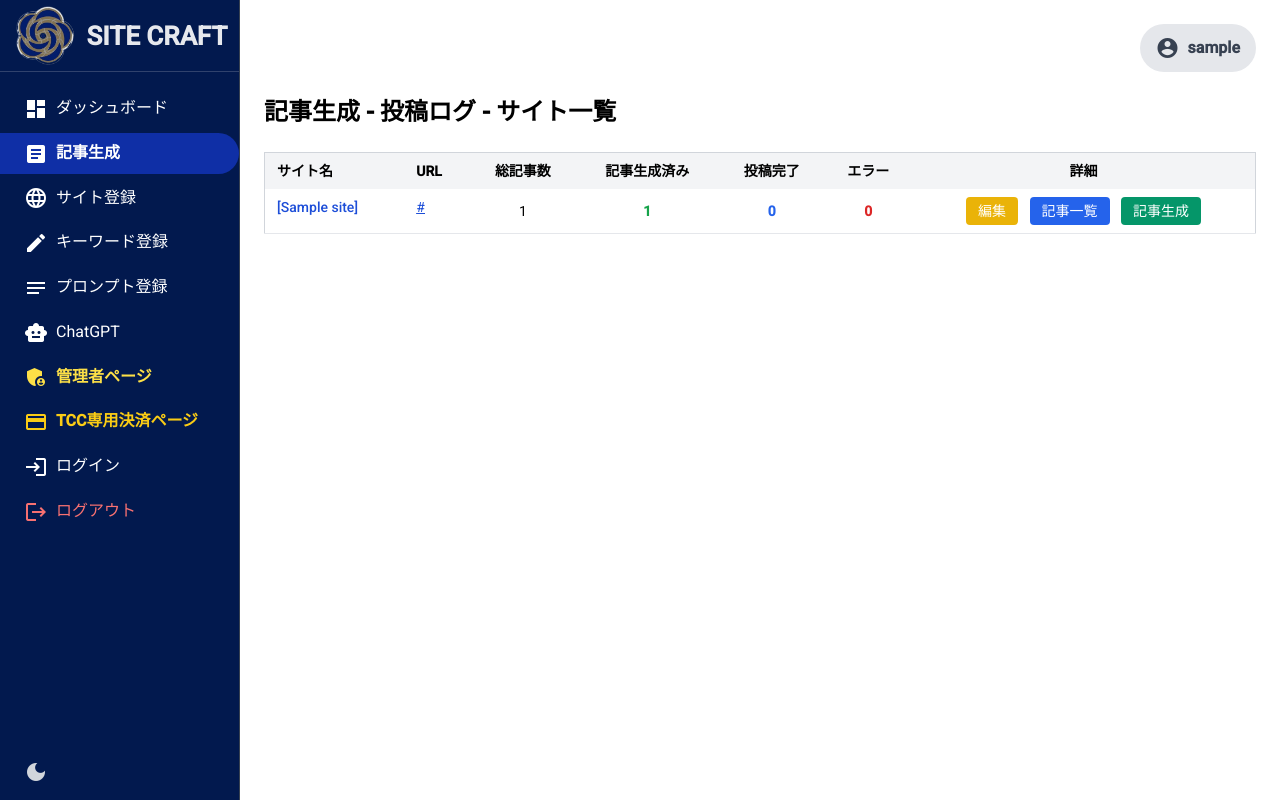
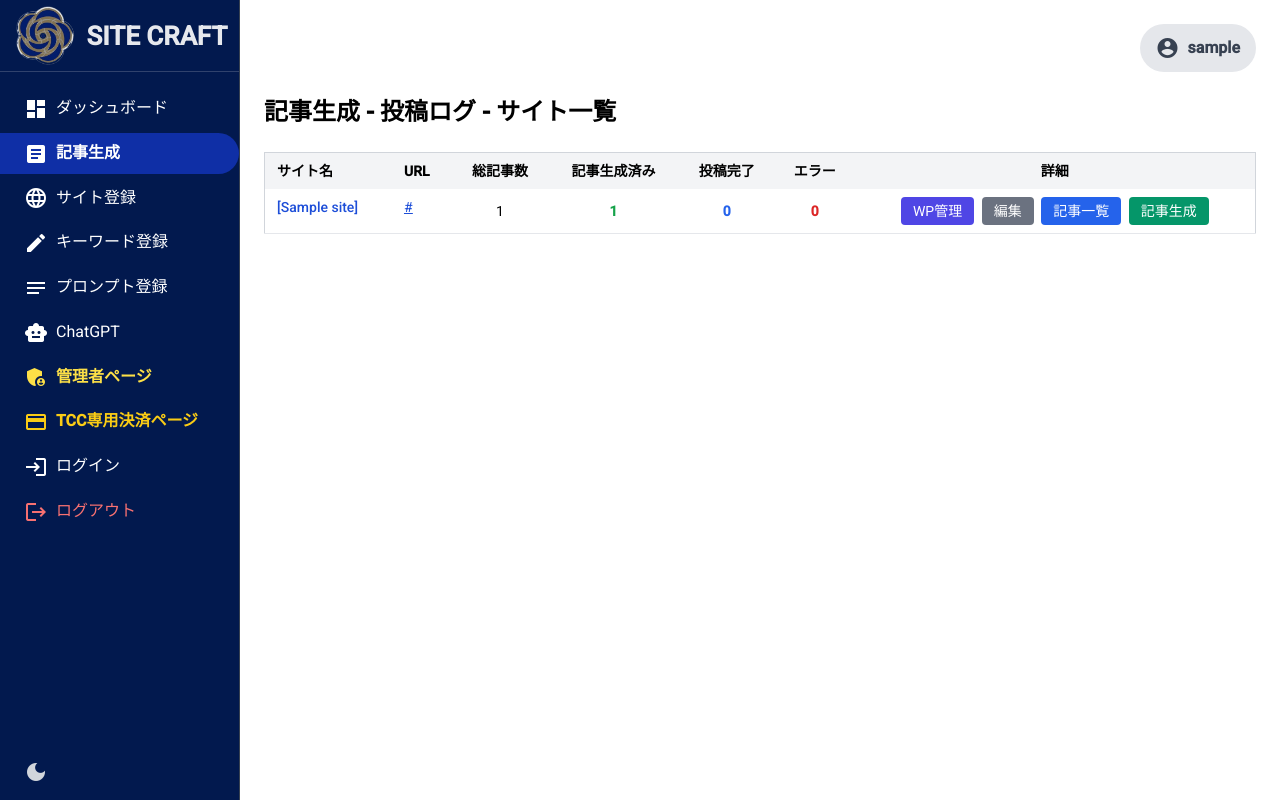
Before and after one commit to ryu-matsu2002/ver12-ai-posting-tool, a Flask app: a page that uses app/templates/log_sites.html in a window 1280 px wide. Run offline with Flask 3, Linux system fonts and the light colour scheme; a user stored in the database is signed in; tables that the repository leaves empty hold one stand-in row (values such as "Sample post"); some libraries are stand-ins or nearby versions.

Commit message:
本番環境への修正を反映

```diff
--- a/app/templates/log_sites.html
+++ b/app/templates/log_sites.html
@@ -30,10 +30,16 @@
         <td class="px-3 py-2 text-center text-green-600 font-bold">{{ site.done or 0 }}</td>
         <td class="px-3 py-2 text-center text-blue-600 font-bold">{{ site.posted or 0 }}</td>
         <td class="px-3 py-2 text-center text-red-600 font-bold">{{ site.error or 0 }}</td>
-        <td class="px-3 py-2 text-center space-x-2">
-          <!-- 編集ボタン -->
+        <td class="px-3 py-2 text-center space-x-1 whitespace-nowrap">
+          <!-- WP管理ボタン -->
+          <a href="{{ site.url.rstrip('/') }}/admin"
+             target="_blank"
+             class="inline-block py-1 px-3 bg-indigo-600 hover:bg-indigo-700 text-white rounded text-sm">
+            WP管理
+          </a>
+          <!-- 編集ボタン（グレー） -->
           <a href="{{ url_for('main.edit_site', username=current_user.username, sid=site.id) }}"
-             class="inline-block py-1 px-3 bg-yellow-500 hover:bg-yellow-600 text-white rounded text-sm">
+             class="inline-block py-1 px-3 bg-gray-500 hover:bg-gray-600 text-white rounded text-sm">
             編集
           </a>
           <!-- 記事一覧ボタン -->
```
